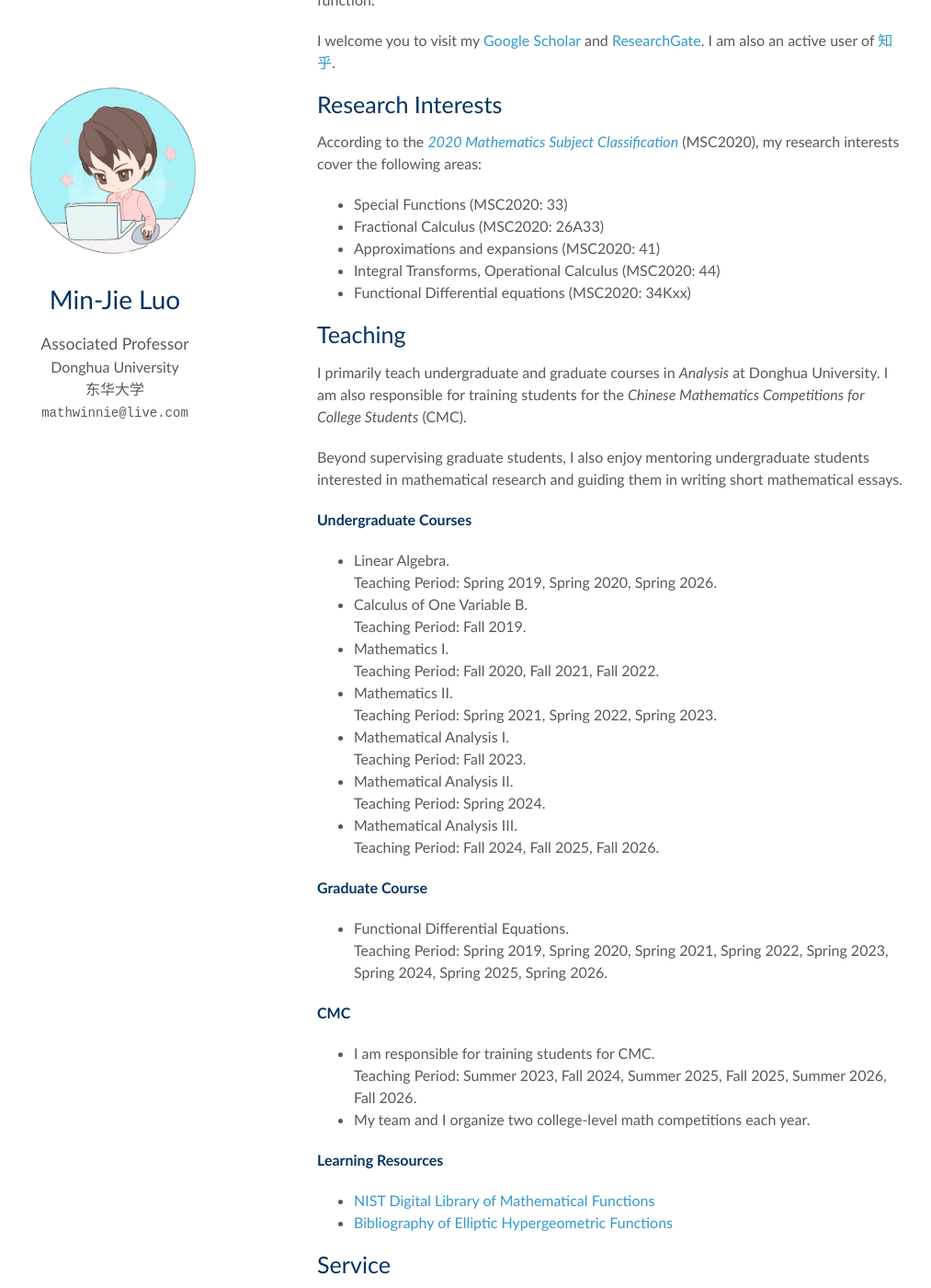
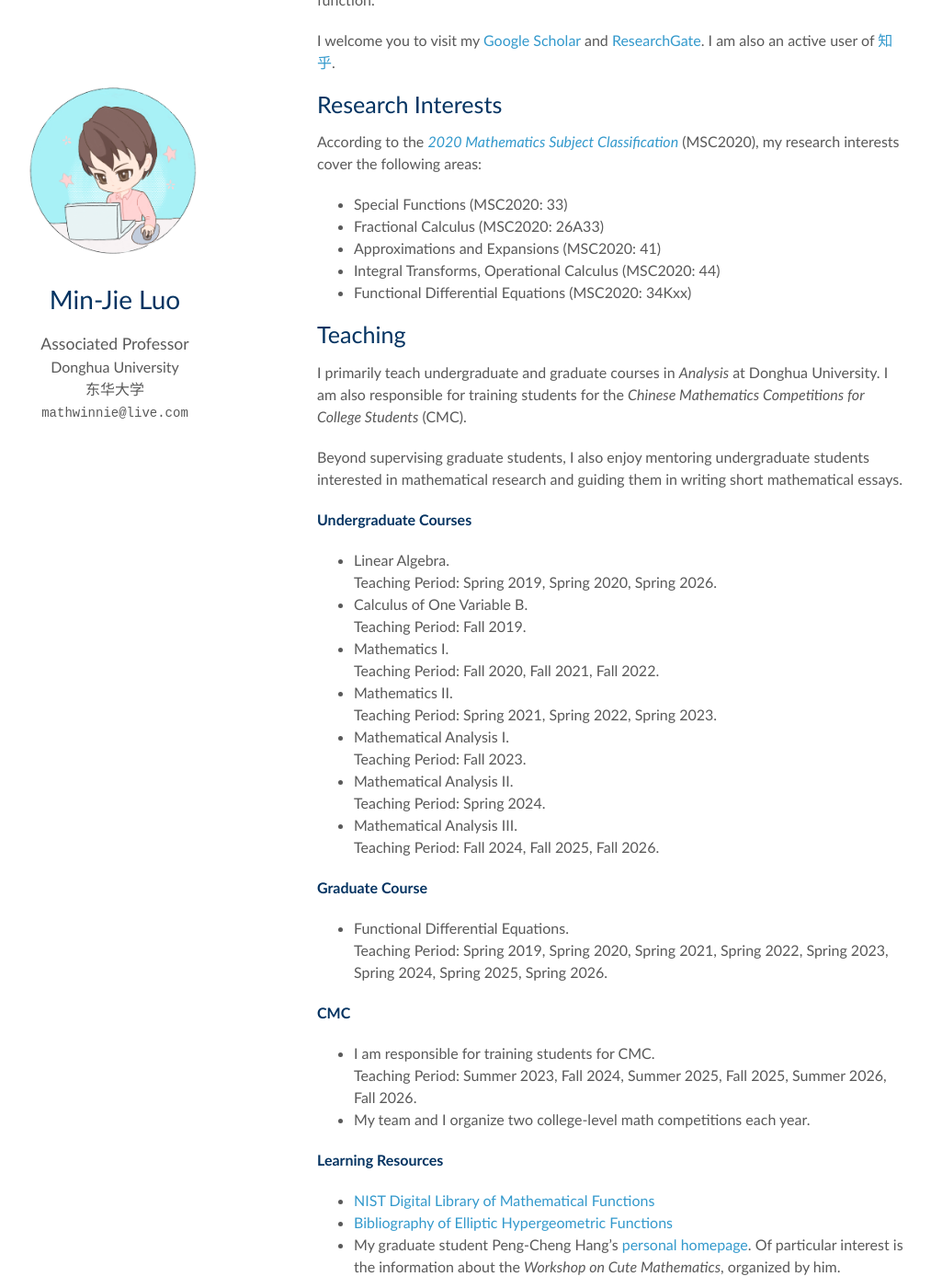
Before and after one commit to mathwinnie/mathwinnie.github.io, a Jekyll site: the page built from index.md, in a window 1280 px wide and 1400 px high, scrolled down 425 px. Shown: the whole window at 92% size, without its empty margins (95-1108 px from the left). Built offline with Jekyll 4.4.1, drawn with Linux system fonts in a browser that asks for light colours; a style sheet for code colours, icons or effects is not loaded; our own code applies the rules of GitHub Pages for plain Markdown files.

Commit message:
Update index.md

```diff
--- a/index.md
+++ b/index.md
@@ -18,9 +18,9 @@ According to the *[2020 Mathematics Subject Classification](https://zbmath.org/c
 
 - Special Functions (MSC2020: 33)
 - Fractional Calculus (MSC2020: 26A33)
-- Approximations and expansions (MSC2020: 41)
+- Approximations and Expansions (MSC2020: 41)
 - Integral Transforms, Operational Calculus (MSC2020: 44)
-- Functional Differential equations (MSC2020: 34Kxx)
+- Functional Differential Equations (MSC2020: 34Kxx)
 
 ## Teaching
 
@@ -60,6 +60,7 @@ Beyond supervising graduate students, I also enjoy mentoring undergraduate stude
 
 - [NIST Digital Library of Mathematical Functions](https://dlmf.nist.gov/)
 - [Bibliography of Elliptic Hypergeometric Functions](https://www.math.chalmers.se/~hjalmar/bibliography.html)
+- My graduate student Peng-Cheng Hang's [personal homepage](https://sites.google.com/view/p-hang/). Of particular interest is the information about the *Workshop on Cute Mathematics*, organized by him.
 
 ## Service
 
```
